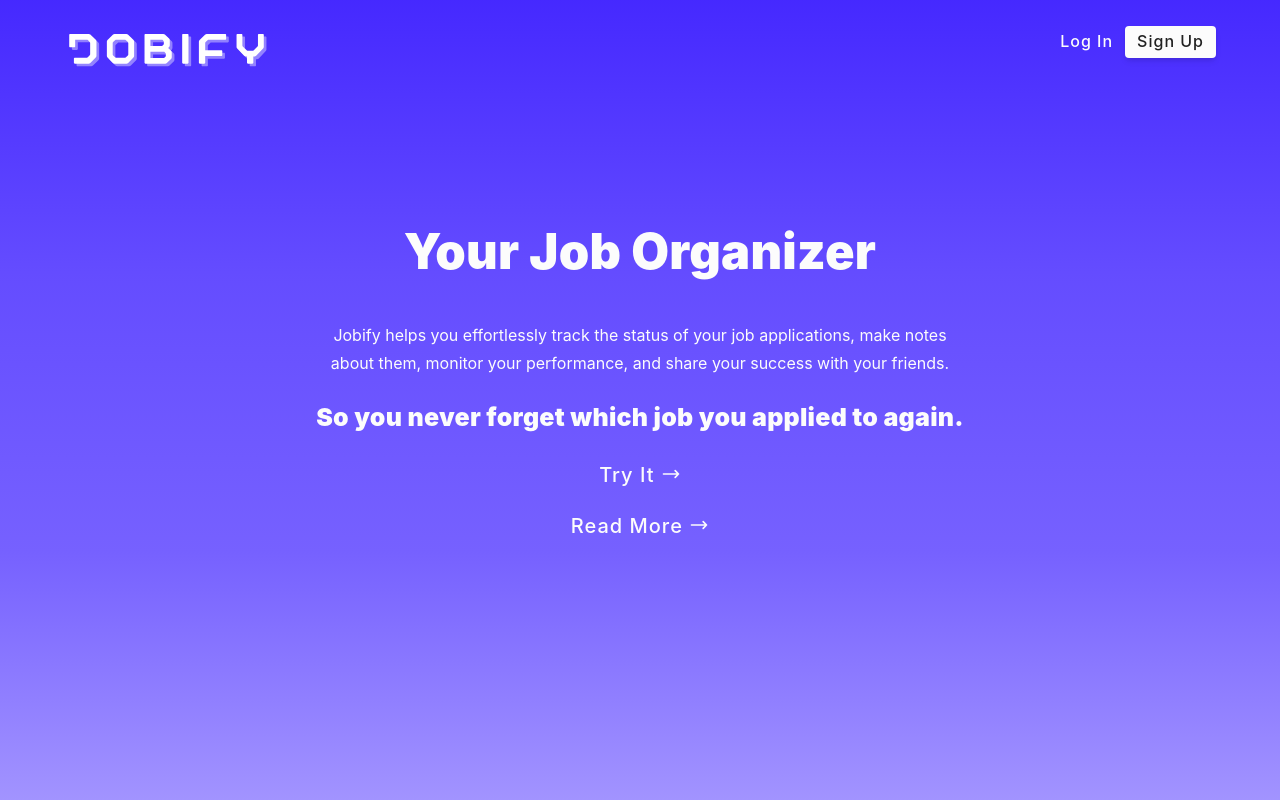
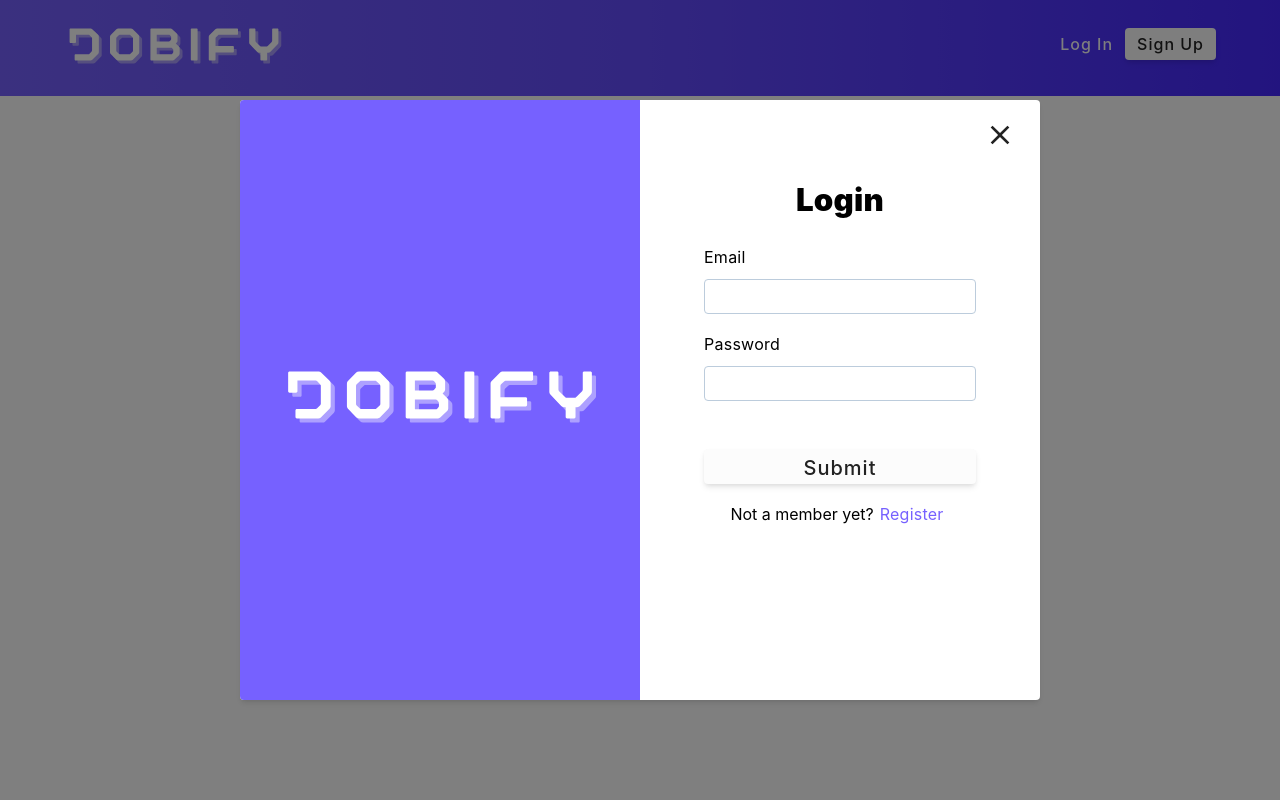
Before and after one commit to nikolaysbv/jobify, a React (Create React App) app in the folder client/: page /add-job in a window 1280 px wide. Both pictures are taken after a click on the button "Log In". Shown: the top 800 px of the page. Built offline with nearby package versions, Linux system fonts and the light colour scheme.

Commit message:
register modal completed; fixed bug with Stats page

```diff
--- a/client/src/assets/wrappers/LandingPage.js
+++ b/client/src/assets/wrappers/LandingPage.js
@@ -1,7 +1,7 @@
 import styled from "styled-components"
 
 const Wrapper = styled.main`
-  background: var(--gradient-1);
+  /* background: var(--gradient-1); */
 
   span {
     position: relative;
@@ -9,20 +9,26 @@ const Wrapper = styled.main`
   }
 
   nav {
-    width: var(--fluid-width);
-    margin: 0 auto;
+    background: var(--gradient-2);
+    /* width: 100vw; */
+    padding: 0 5vw;
     height: var(--nav-height);
     display: flex;
     align-items: center;
     justify-content: space-between;
-    .logo {
-      height: 60%;
-      position: relative;
-      top: -0.75rem;
+    .logo-container {
+      display: flex;
+      justify-content: center;
+      align-items: center;
+      .logo {
+        width: 220px;
+      }
     }
     .btn-container {
+      position: relative;
+      top: -0.25rem;
       height: 60%;
-      align-items: top;
+      align-items: center;
       display: flex;
       justify-content: space-between;
       .login {
@@ -56,16 +62,16 @@ const Wrapper = styled.main`
     justify-content: center;
     padding-bottom: 20vh;
     h1 {
-      color: var(--gradient-color-6);
+      color: var(--black);
       text-align: center;
       font-weight: 900;
     }
     p {
-      color: var(--gradient-color-6);
+      color: var(--black);
       text-align: center;
     }
     h4 {
-      color: var(--gradient-color-6);
+      color: var(--black);
     }
     .btn-container {
       display: flex;
@@ -76,7 +82,7 @@ const Wrapper = styled.main`
       .btn {
         background: transparent;
         border: none;
-        color: var(--gradient-color-6);
+        color: var(--black);
         box-shadow: none;
       }
     }
--- a/client/src/assets/wrappers/RegisterModal.js
+++ b/client/src/assets/wrappers/RegisterModal.js
@@ -1,16 +1,33 @@
-import styled from 'styled-components'
+import styled from "styled-components"
 
 const Wrapper = styled.section`
   display: grid;
   align-items: center;
-  .logo {
-    display: block;
-    margin: 0 auto;
-    margin-bottom: 1.38rem;
-  }
-  .form {
-    max-width: 400px;
-    border-top: 5px solid var(--primary-500);
+  position: fixed;
+  top: 0;
+  left: 0;
+  width: 100%;
+  height: 100%;
+  background: rgba(0, 0, 0, 0.5);
+  transition: var(--transition);
+  opacity: ${({ isRegisterModalActive }) => (isRegisterModalActive ? 1 : 0)};
+  z-index: ${({ isRegisterModalActive }) => (isRegisterModalActive ? 10 : -1)};
+
+  .register-container {
+    position: relative;
+    display: grid;
+    grid-template-columns: 1fr 1fr;
+    grid-template-rows: 600px;
+    width: 90vw;
+    max-width: 800px;
+    background: var(--white);
+    border-radius: 0.25rem;
+    box-shadow: var(--shadow-2);
+    margin: 3rem auto;
+    transition: var(--transition);
+
+    .register-form {
+      padding: 5rem 4rem;
     }
 
     h3 {
@@ -22,14 +39,45 @@ const Wrapper = styled.section`
       text-align: center;
     }
     .btn {
-    margin-top: 1rem;
+      margin-top: 2rem;
+    }
+    .btn:hover {
+      color: var(--white);
+      background-color: var(--gradient-color-3);
+      transition: var(--transition);
+      transform: scale(1);
     }
     .member-btn {
       background: transparent;
       border: transparent;
-    color: var(--primary-500);
+      color: var(--gradient-color-3);
       cursor: pointer;
       letter-spacing: var(--letterSpacing);
     }
+
+    .close-modal-btn {
+      position: absolute;
+      top: 1rem;
+      right: 1rem;
+      font-size: 2rem;
+      background: transparent;
+      border-color: transparent;
+      color: var(--black);
+      cursor: pointer;
+    }
+
+    .logo-container {
+      background-color: var(--gradient-color-3);
+      display: flex;
+      justify-content: center;
+      align-items: center;
+      border-radius: var(--borderRadius);
+      border-top-right-radius: 0px;
+      border-bottom-right-radius: 0px;
+      .logo {
+        background-color: inherit;
+      }
+    }
+  }
 `
 export default Wrapper
--- a/client/src/components/RegisterModal.js
+++ b/client/src/components/RegisterModal.js
@@ -3,6 +3,7 @@ import { useNavigate } from "react-router-dom"
 import { Logo, FormRow, Alert } from "../components"
 import Wrapper from "../assets/wrappers/RegisterModal"
 import { useAppContext } from "../context/appContext"
+import { MdClose } from "react-icons/md"
 
 const initialState = {
   name: "",
@@ -13,7 +14,6 @@ const initialState = {
 
 const RegisterModal = () => {
   const [values, setValues] = useState(initialState)
-  const navigate = useNavigate()
   const {
     user,
     isLoading,
@@ -22,7 +22,12 @@ const RegisterModal = () => {
     registerUser,
     loginUser,
     setupUser,
+    toggleRegisterModal,
+    isRegisterModalActive,
+    isMember,
+    toggleMember,
   } = useAppContext()
+  const navigate = useNavigate()
 
   useEffect(() => {
     if (user) {
@@ -32,17 +37,13 @@ const RegisterModal = () => {
     }
   }, [user, navigate])
 
-  const toggleMember = () => {
-    setValues({ ...values, isMember: !values.isMember })
-  }
-
   const handleChange = (e) => {
     setValues({ ...values, [e.target.name]: e.target.value })
   }
 
   const onSubmit = (e) => {
     e.preventDefault()
-    const { name, email, password, isMember } = values
+    const { name, email, password } = values
     if (!email || !password || (!isMember && !name)) {
       displayAlert()
       return
@@ -64,12 +65,18 @@ const RegisterModal = () => {
   }
 
   return (
-    <Wrapper className="full-page">
-      <form className="form" onSubmit={onSubmit}>
+    <Wrapper
+      className="full-page"
+      isRegisterModalActive={isRegisterModalActive}
+    >
+      <div className="register-container">
+        <div className="logo-container">
           <Logo></Logo>
-        <h3>{values.isMember ? "Login" : "Register"}</h3>
+        </div>
+        <form className="register-form" onSubmit={onSubmit}>
+          <h3>{isMember ? "Login" : "Register"}</h3>
           {showAlert && <Alert />}
-        {!values.isMember && (
+          {!isMember && (
             <FormRow
               type="text"
               name="name"
@@ -93,12 +100,20 @@ const RegisterModal = () => {
             submit
           </button>
           <p>
-          {values.isMember ? "Not a member yet?" : "Already a member?"}
+            {isMember ? "Not a member yet?" : "Already a member?"}
             <button type="button" onClick={toggleMember} className="member-btn">
-            {values.isMember ? "Register" : "Login"}
+              {isMember ? "Register" : "Login"}
             </button>
           </p>
+          <button
+            type="button"
+            className="close-modal-btn"
+            onClick={() => toggleRegisterModal({ isMember })}
+          >
+            <MdClose></MdClose>
+          </button>
         </form>
+      </div>
     </Wrapper>
   )
 }
--- a/client/src/context/actions.js
+++ b/client/src/context/actions.js
@@ -38,3 +38,5 @@ export const CLEAR_FILTERS = "CLEAR_FILTERS"
 export const CHANGE_PAGE = "CHANGE_PAGE"
 
 export const TOGGLE_REGISTER_MODAL = "TOGGLE_REGISTER_MODAL"
+
+export const TOGGLE_MEMBER = "TOGGLE_MEMBER"
--- a/client/src/context/appContext.js
+++ b/client/src/context/appContext.js
@@ -29,6 +29,7 @@ import {
   CLEAR_FILTERS,
   CHANGE_PAGE,
   TOGGLE_REGISTER_MODAL,
+  TOGGLE_MEMBER,
 } from "./actions"
 
 const token = localStorage.getItem("token")
@@ -65,6 +66,7 @@ const initialState = {
   sort: "latest",
   sortOptions: ["latest", "oldest", "a-z", "z-a"],
   isRegisterModalActive: false,
+  isMember: true,
 }
 
 const AppContext = React.createContext()
@@ -310,9 +312,12 @@ const AppProvider = ({ children }) => {
     dispatch({ type: CHANGE_PAGE, payload: { page } })
   }
 
-  const toggleRegisterModal = () => {
-    console.log("first")
-    dispatch({ type: TOGGLE_REGISTER_MODAL })
+  const toggleRegisterModal = ({ isMember }) => {
+    dispatch({ type: TOGGLE_REGISTER_MODAL, payload: { isMember } })
+  }
+
+  const toggleMember = () => {
+    dispatch({ type: TOGGLE_MEMBER })
   }
 
   return (
@@ -335,6 +340,7 @@ const AppProvider = ({ children }) => {
         clearFilters,
         changePage,
         toggleRegisterModal,
+        toggleMember,
       }}
     >
       {children}
--- a/client/src/context/reducer.js
+++ b/client/src/context/reducer.js
@@ -26,6 +26,7 @@ import {
   CLEAR_FILTERS,
   CHANGE_PAGE,
   TOGGLE_REGISTER_MODAL,
+  TOGGLE_MEMBER,
 } from "./actions"
 
 import { initialState } from "./appContext"
@@ -263,7 +264,15 @@ const reducer = (state, action) => {
   }
 
   if (action.type === TOGGLE_REGISTER_MODAL) {
-    return { ...state, isRegisterModalActive: !state.isRegisterModalActive }
+    return {
+      ...state,
+      isRegisterModalActive: !state.isRegisterModalActive,
+      isMember: action.payload.isMember,
+    }
+  }
+
+  if (action.type === TOGGLE_MEMBER) {
+    return { ...state, isMember: !state.isMember }
   }
 
   throw new Error(`no such action : ${action.type}`)
--- a/client/src/index.css
+++ b/client/src/index.css
@@ -23,6 +23,14 @@ html {
     /* hsla(248, 100%, 80%, 1) 67%, */ hsla(248, 100%, 80%, 1) 33%,
     /* hsla(249, 96%, 89%, 1) 83%, */ hsla(249, 96%, 89%, 1) 44%,
     /* hsl(0, 0%, 99%) 100% */ hsl(0, 0%, 99%) 55%
+  );
+  --gradient-2: linear-gradient(
+    270deg,
+    hsla(248, 100%, 58%, 1) 0%,
+    hsla(248, 100%, 65%, 1) 50%,
+    hsl(248, 100%, 69%) 100%
+      /* hsla(249, 96%, 89%, 1) 83%,
+    hsl(0, 0%, 99%) 100% */
   );
   --gradient-color-1: #4529ff;
   --gradient-color-2: #644dff;
@@ -64,7 +72,7 @@ html {
   --fixed-width: 500px;
   --fluid-width: 90vw;
   --breakpoint-lg: 992px;
-  --nav-height: 8rem;
+  --nav-height: 6rem;
 
   /* box shadow*/
   --shadow-1: 0 1px 3px 0 rgba(0, 0, 0, 0.1), 0 1px 2px 0 rgba(0, 0, 0, 0.06);
@@ -165,7 +173,7 @@ ul {
   padding: 0.375rem 0.75rem;
   box-shadow: var(--shadow-2);
   transition: var(--transition);
-  text-transform: none;
+  text-transform: capitalize;
   display: inline-block;
 }
 
--- a/client/src/pages/Landing.js
+++ b/client/src/pages/Landing.js
@@ -17,14 +17,26 @@ const Landing = () => {
   return (
     <Wrapper>
       <nav>
-        <Logo></Logo>
+        <div className="logo-container">
+          <Logo></Logo>
+        </div>
         <div className="btn-container">
-          <button className="btn login">Log In</button>
-          <button className="btn signup">Sign Up</button>
+          <button
+            className="btn login"
+            onClick={() => toggleRegisterModal({ isMember: true })}
+          >
+            Log In
+          </button>
+          <button
+            className="btn signup"
+            onClick={() => toggleRegisterModal({ isMember: false })}
+          >
+            Sign Up
+          </button>
         </div>
       </nav>
       <div className="page container">
-        {isRegisterModalActive && <RegisterModal />}
+        <RegisterModal />
         <Scroll.Element name="hero">
           <article className="hero">
             <h1>Your Job Organizer</h1>
@@ -35,7 +47,10 @@ const Landing = () => {
             </p>
             <h4>So you never forget which job you applied to again.</h4>
             <div className="btn-container">
-              <button className="btn" onClick={toggleRegisterModal}>
+              <button
+                className="btn"
+                onClick={() => toggleRegisterModal({ isMember: true })}
+              >
                 Try It{" "}
                 <span>
                   <HiOutlineArrowNarrowRight />
--- a/client/src/pages/dashboard/Stats.js
+++ b/client/src/pages/dashboard/Stats.js
@@ -1,17 +1,17 @@
-import { useEffect, useCallback } from "react"
+import { useEffect, useRef } from "react"
 import { useAppContext } from "../../context/appContext"
 import { StatsContainer, Loading, ChartsContainer } from "../../components"
 
 const Stats = () => {
   const { showStats, isLoading, monthlyApplications } = useAppContext()
-
-  const showStatsCallback = useCallback(() => {
-    showStats()
-  }, [])
+  const hasFetchedStats = useRef(false)
 
   useEffect(() => {
-    showStatsCallback()
-  }, [showStatsCallback])
+    if (!hasFetchedStats.current) {
+      showStats()
+      hasFetchedStats.current = true
+    }
+  }, [showStats])
 
   if (isLoading) {
     return <Loading center />
```
Lines whose indentation alone changed are shown as unchanged.
